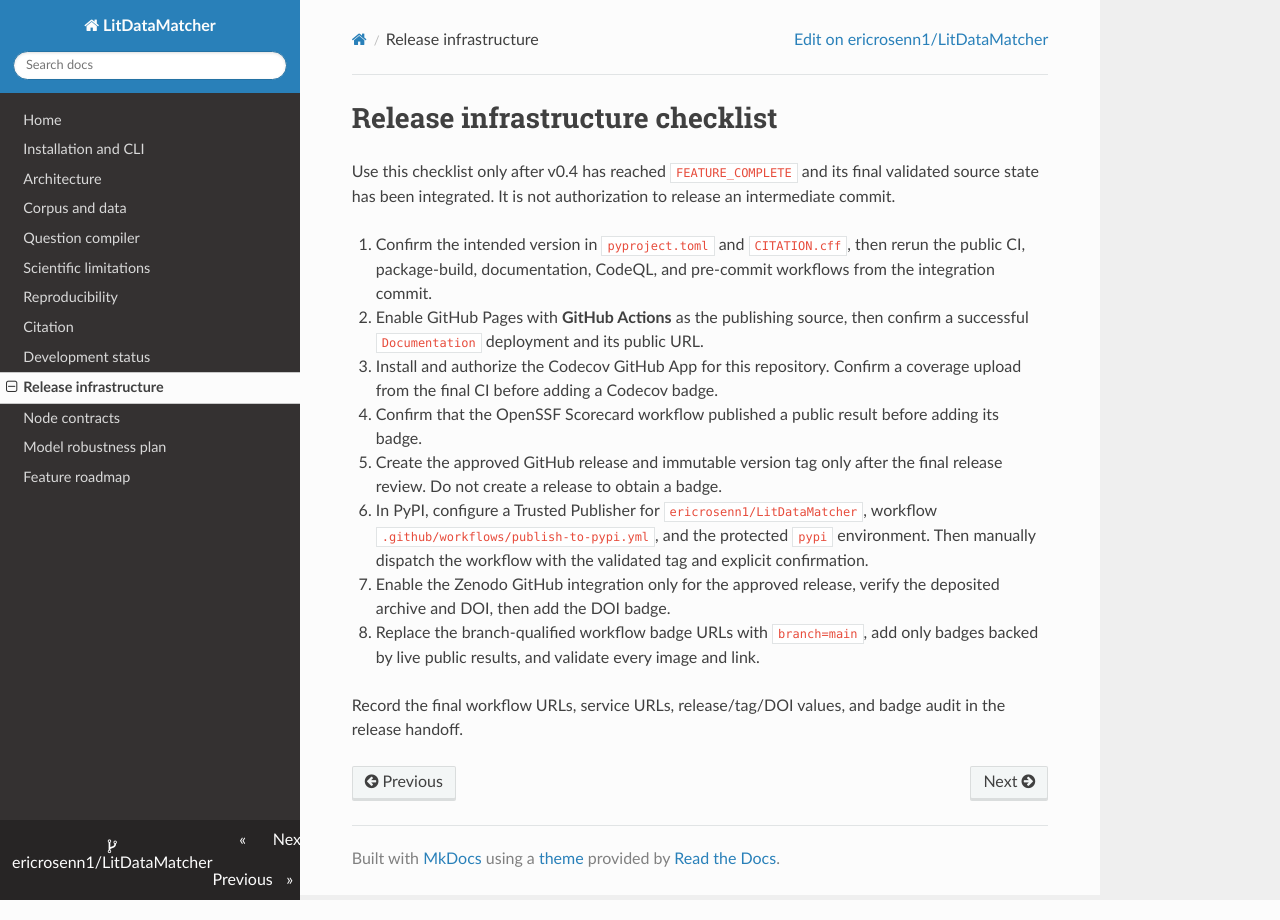
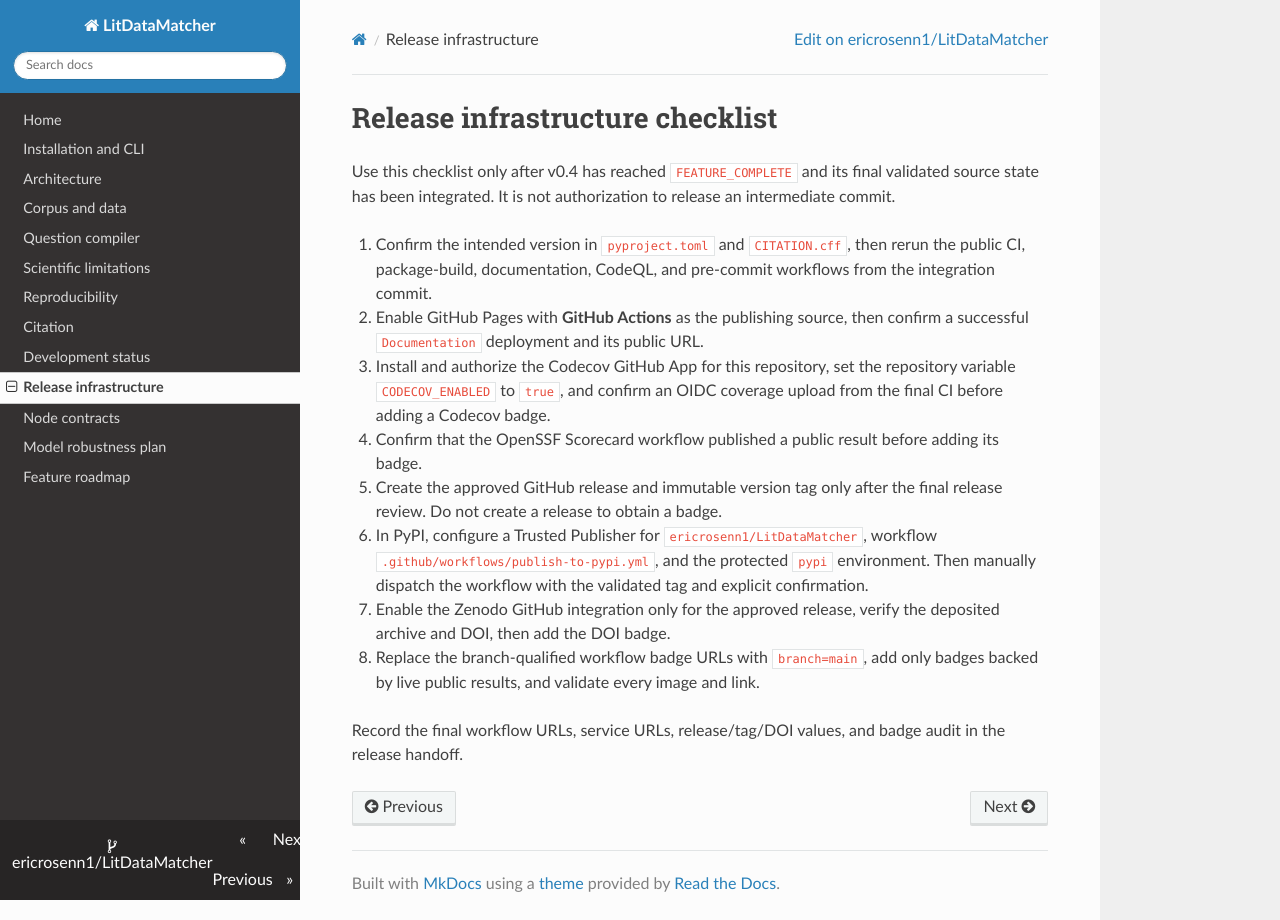
Before and after one commit to ericrosenn1/LitDataMatcher, an MkDocs documentation site: the page built from docs/RELEASE_INFRASTRUCTURE_CHECKLIST.md, in a window 1280 px wide. Built offline with MkDocs 1.6.1, drawn with Linux system fonts in a browser that asks for light colours; nearby versions of some CDN libraries.

Commit message:
ci: prepare Codecov OIDC activation

```diff
--- a/docs/RELEASE_INFRASTRUCTURE_CHECKLIST.md
+++ b/docs/RELEASE_INFRASTRUCTURE_CHECKLIST.md
@@ -9,8 +9,9 @@ an intermediate commit.
    workflows from the integration commit.
 2. Enable GitHub Pages with **GitHub Actions** as the publishing source, then
    confirm a successful `Documentation` deployment and its public URL.
-3. Install and authorize the Codecov GitHub App for this repository. Confirm a
-   coverage upload from the final CI before adding a Codecov badge.
+3. Install and authorize the Codecov GitHub App for this repository, set the
+   repository variable `CODECOV_ENABLED` to `true`, and confirm an OIDC coverage
+   upload from the final CI before adding a Codecov badge.
 4. Confirm that the OpenSSF Scorecard workflow published a public result before
    adding its badge.
 5. Create the approved GitHub release and immutable version tag only after the
```
Also changed, not shown: 1 other file.
